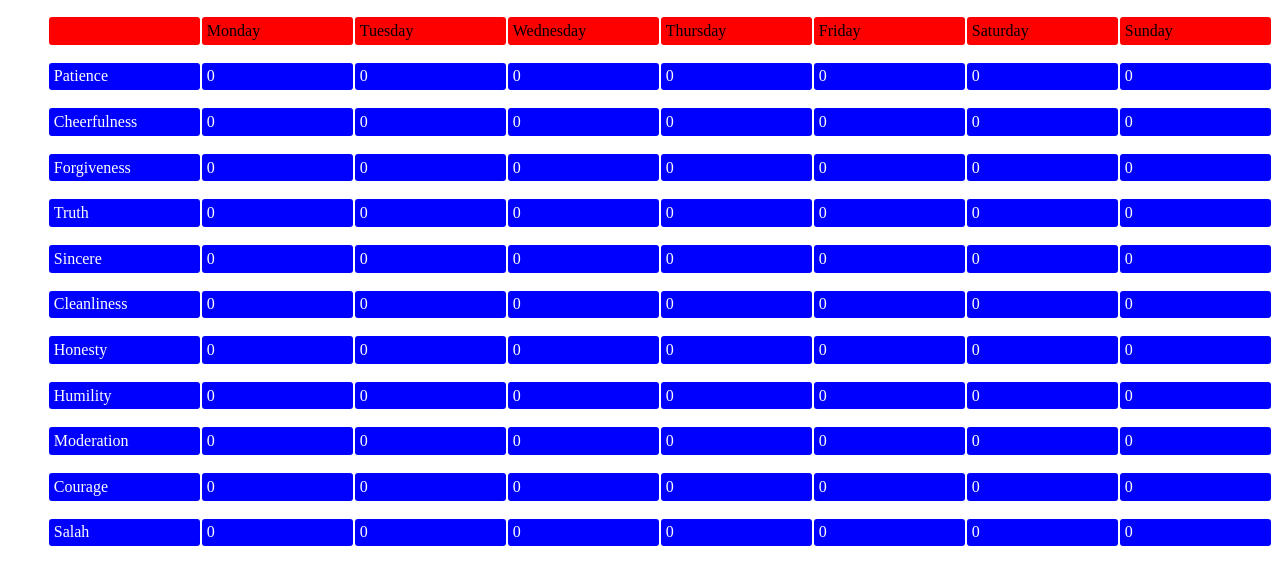
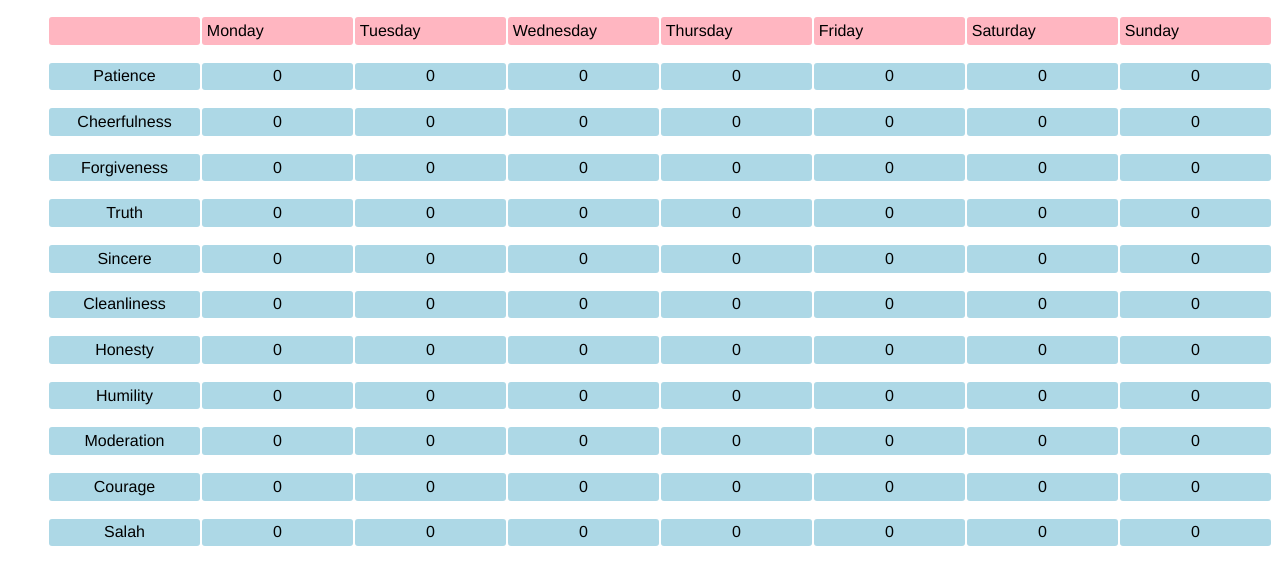
Before and after one commit to fayeezahmed/characteristics-app, a React app: page / in a window 1280 px wide. Built offline with nearby package versions, Linux system fonts and the light colour scheme.

Commit message:
Improved ui - lol

```diff
--- a/src/Days.css
+++ b/src/Days.css
@@ -5,7 +5,7 @@
 .day {
     display: flex;
     flex: 1;
-    background-color: red;
+    background-color: lightpink;
     list-style: none;
     margin: .1em;
     padding: .3em;
--- a/src/Traits.css
+++ b/src/Traits.css
@@ -4,12 +4,11 @@
 
 .traits li{
     flex: 1;
-    background-color: blue;
+    background-color: lightblue;
     list-style: none;
     margin: .1em;
     padding: .3em;
     border-radius: 3px;
     margin: 1px;
-    color: white;
     flex: column;
 }
--- a/src/index.css
+++ b/src/index.css
@@ -0,0 +1,4 @@
+* {
+    font-family: Helvetica;
+    text-align: center;
+}
```
